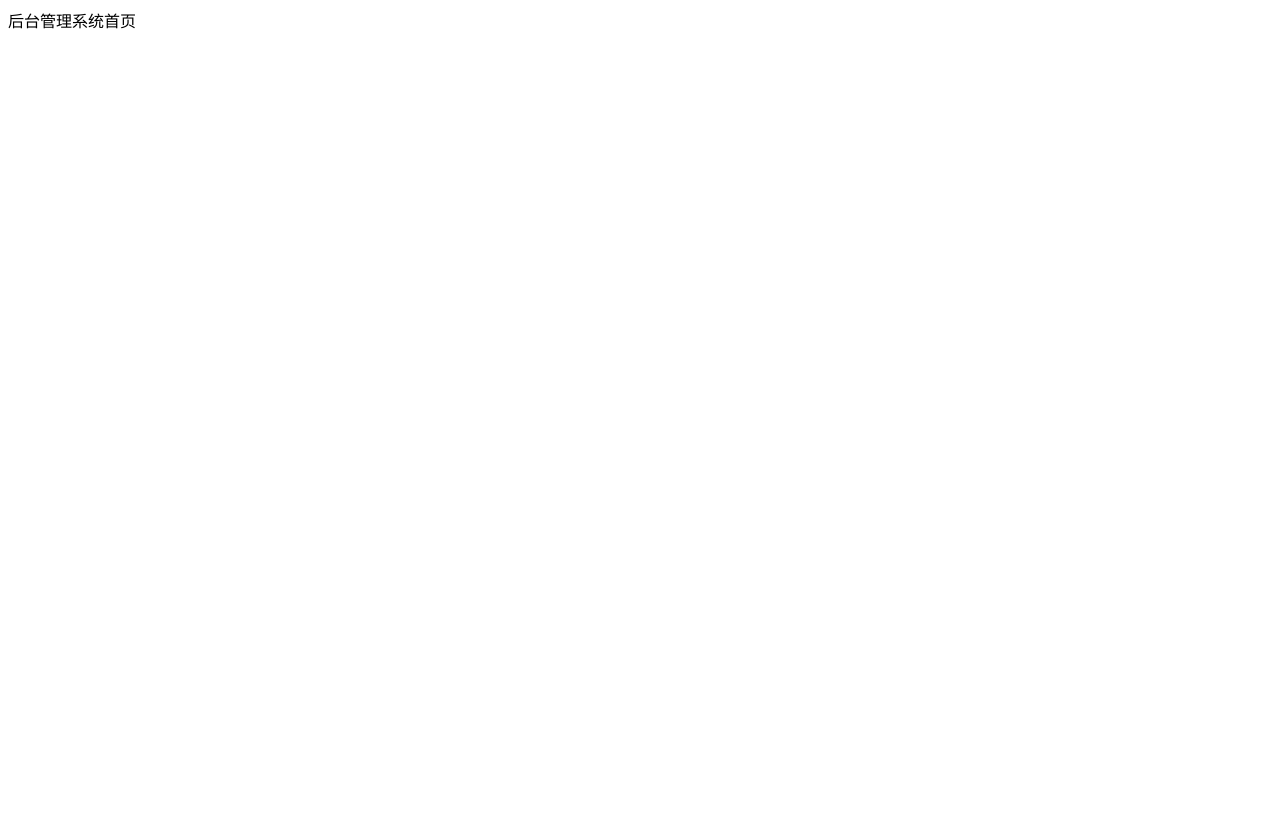
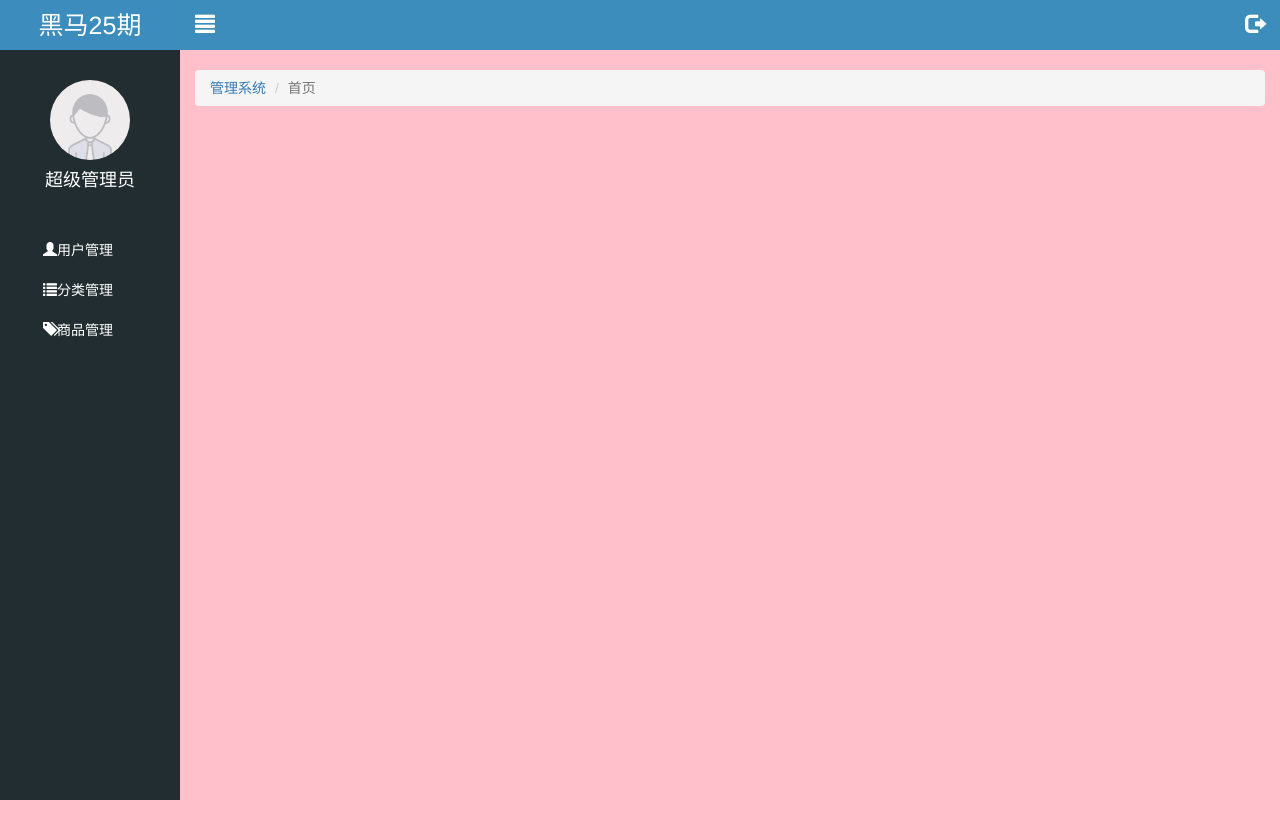
Before and after one commit to hululu961129/sh25-letao, a website: page public/back/index.html in a window 1280 px wide. Before the commit the page ends 800 px from the top, so only its background shows below. Drawn offline with Linux system fonts and the light colour scheme.

Commit message:
首页静态公共部分完成

```diff
--- a/public/back/css/common.css
+++ b/public/back/css/common.css
@@ -1,5 +1,17 @@
 .body_bg{
     background-color: #222D32;
+}
+a,
+a:hover,
+a:link,
+a:visited,
+a:active{
+    text-decoration: none;
+}
+ul{
+    list-style: none;
+    margin: 0;
+    padding: 0;
 }
 .panel .panel-title{
     height: 40px;
@@ -10,3 +22,87 @@
 .mt_150{
     margin-top: 150px;
 }
+.mt_20{
+    margin-top: 20px;
+}
+.lt_aside{
+    width: 180px;
+    height: 100%;
+    position: fixed;
+    top:0;
+    left: 0;
+    background-color: #222D32;
+    z-index: 999;
+}
+.brand{
+    width: 100%;
+    height: 50px;
+    line-height: 50px;
+    text-align: center;
+    font-size: 25px;
+    background-color: #3C8DBD;
+}
+.lt_aside .brand a{
+    color:#fff;
+}
+.lt_aside .user{
+    padding-top: 30px;
+    height: 180px;
+}
+.lt_aside .user img{
+    width: 80px;
+    height: 80px;
+    border-radius:50%;
+    display: block;
+    margin:0 auto;
+}
+.lt_aside .user p{
+    height: 40px;
+    line-height: 40px;
+    color:#fff;
+    font-size: 18px;
+    text-align: center;
+}
+.lt_aside .nav a{
+    display: block;
+    width: 100%;
+    height:40px;
+    line-height:40px;
+    color: #fff;
+    padding-left: 40px;
+    /*text-align: center; 这里用padding会更好调 因为后面还有二级*/
+    border-left:3px solid transparent;
+}
+.lt_aside .nav a.current{
+    background-color: #1D1F21;
+    border-left:3px solid #069;
+}
+.lt_aside .nav .child a{
+    padding-left: 60px;
+
+}
+.lt_main{
+    padding-left:180px;
+    height: 1000px;
+    background-color: pink;
+    padding-top: 50px;
+}
+.lt_topbar{
+    height:50px;
+    background-color: #3C8DBC;
+    position: fixed;
+    top:0;
+    left:0;
+    width:100%;
+    padding-left:180px;
+}
+
+.lt_topbar a{
+    width: 50px;
+    height: 50px;
+    line-height:50px;
+    text-align: center;
+    color:#fff;
+    font-size: 20px;
+
+}
--- a/public/back/index.html
+++ b/public/back/index.html
@@ -2,9 +2,56 @@
 <html lang="en">
 <head>
     <meta charset="UTF-8">
-    <title>Document</title>
+    <title>乐淘商城</title>
+    <link rel="stylesheet" href="./lib/bootstrap/css/bootstrap.min.css">
+    <link rel="stylesheet" href="./lib/bootstrap-validator/css/bootstrapValidator.min.css">
+    <link rel="stylesheet" href="lib/nprogress/nprogress.css">
+    <link rel="stylesheet" href="css/common.css">
 </head>
-<body>
-<div>后台管理系统首页</div>
+<body >
+<!--侧边栏-->
+<div class="lt_aside">
+    <div class="brand">
+        <a href="#">黑马25期</a>
+    </div>
+    <div class="user">
+        <img src="images/default.png" alt="">
+        <p>超级管理员</p>
+    </div>
+    <div class="nav">
+        <ul>
+            <li><a href="user.html"><i class="glyphicon glyphicon-user"></i><span>用户管理</span></a></li>
+            <li>
+                <a href="javascript:;"><i class="glyphicon glyphicon-list"></i><span>分类管理</span></a>
+                <div class="child" style="display: none">
+                    <a href="first.html" class="">一级分类</a>
+                    <a href="second.html">二级分类</a>
+
+                </div>
+             </li>
+            <li><a href="product.html"><i class="glyphicon glyphicon-tags"></i><span>商品管理</span></a></li>
+        </ul>
+    </div>
+</div>
+<div class="lt_main">
+
+    <div class="lt_topbar">
+        <a class="pull-left icon-menu" href="#"><i class="glyphicon glyphicon-align-justify"></i></a>
+        <a class="pull-right icon-logout" href="#"><i class="glyphicon glyphicon-log-out"></i></a>
+    </div>
+    <div class="container-fluid">
+        <!--路径导航-->
+        <ol class="breadcrumb mt_20">
+            <li><a href="index.html">管理系统</a></li>
+            <li class="active">首页</li>
+        </ol>
+    </div>
+</div>
+<script src="lib/jquery/jquery.min.js"></script>
+<script src="lib/bootstrap/js/bootstrap.min.js"></script>
+<script src="./lib/bootstrap-validator/js/bootstrapValidator.min.js"></script>
+<script src="lib/nprogress/nprogress.js"></script>
+<script src="./js/common.js"></script>
+<script src="js/index.js"></script>
 </body>
 </html>
```
Also changed, not shown: public/back/images/default.png (added), public/back/images/none.png (added), public/back/js/common.js (line endings or trailing spaces), public/back/js/index.js (added).
